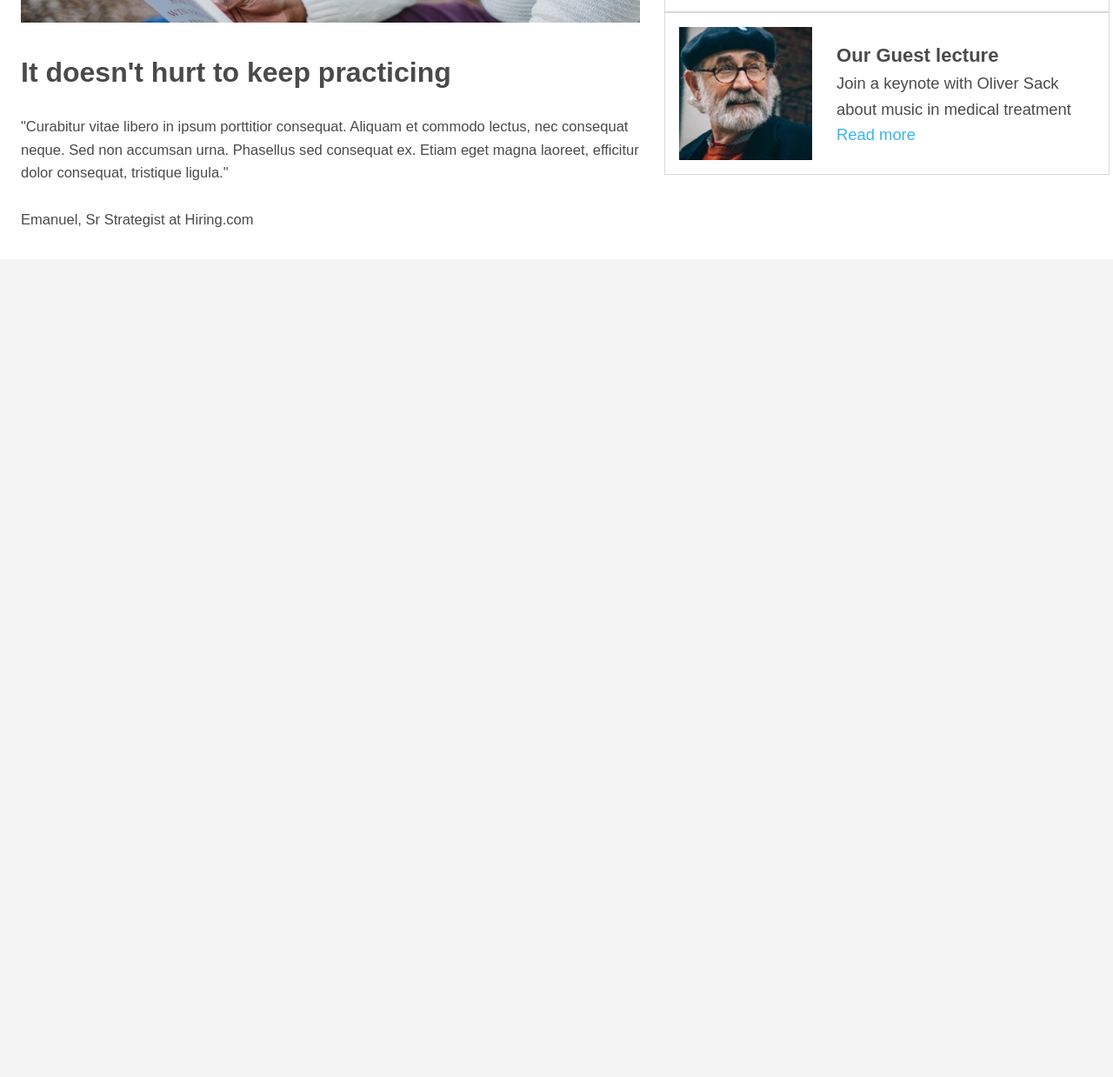
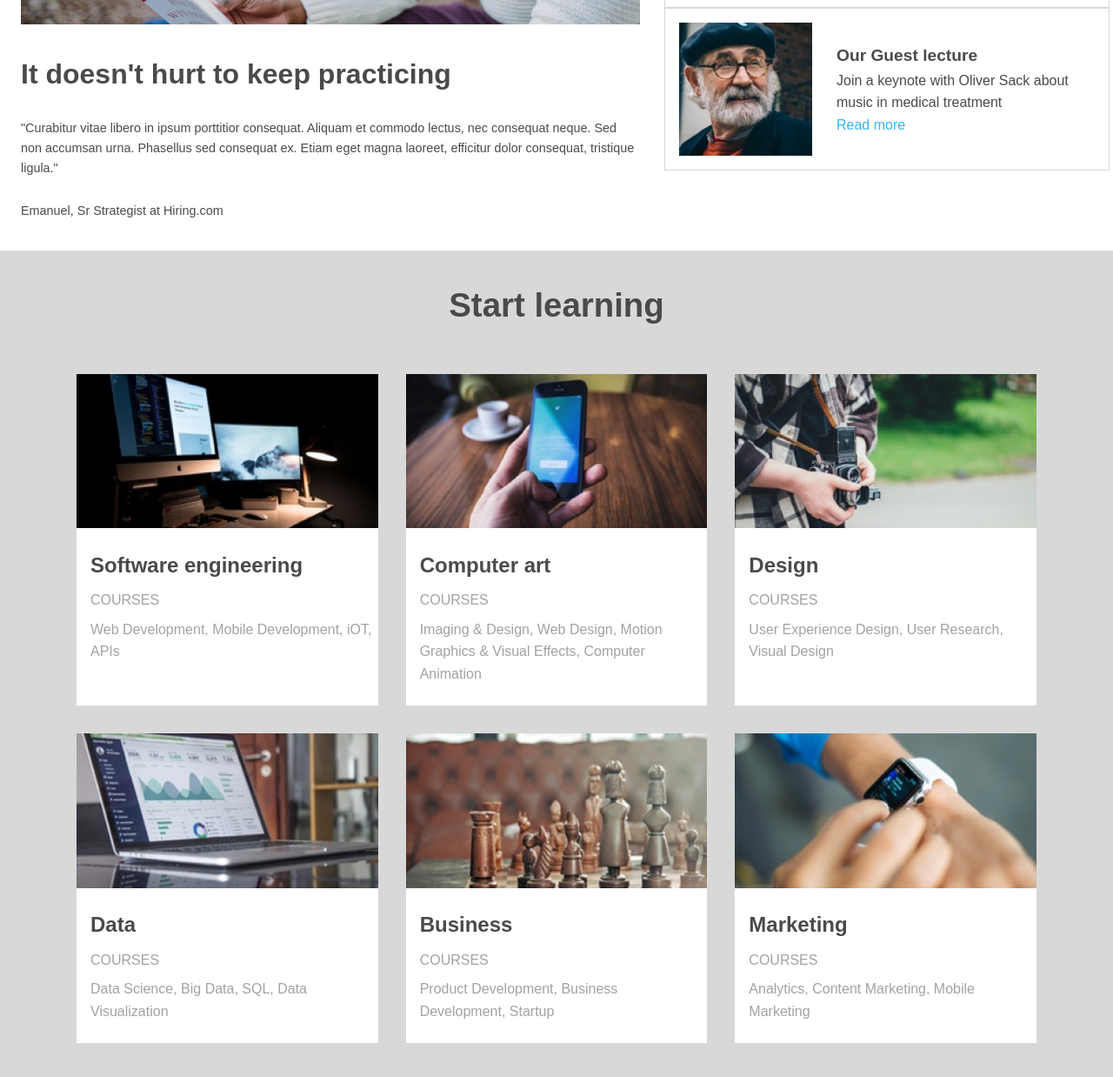
Before and after one commit to cwarre33/Colmar-Academy, a plain HTML site: page index.html in a window 1280 px wide. Shown: the part 1042-2280 px from the top of the page at 87% size. Before the commit the page ends 1340 px from the top, so only its background shows below. Drawn offline with Linux system fonts and the light colour scheme.

Commit message:
finished start learning section, still needs mobile support

```diff
--- a/index.html
+++ b/index.html
@@ -83,5 +83,50 @@
             </a>
         </div>
     </section>
+    <section class="start-learning">
+        <div class="start-learning-title">
+            <h1>Start learning</h1>
+        </div>
+        <div class="classes">
+            <div class="gallery">
+                <div class="item">
+                    <img src="images/course-software.jpg" alt="Photo 1">
+                    <h1>Software engineering</h1>
+                    <p>COURSES</p>
+                    <p>Web Development, Mobile Development, iOT, APIs</p>
+                </div>
+                <div class="item">
+                    <img src="images/course-computer-art.jpg" alt="Photo 2">
+                    <h1>Computer art</h1>
+                    <p>COURSES</p>
+                    <p>Imaging & Design, Web Design, Motion Graphics & Visual Effects, Computer Animation</p>
+                </div>
+                <div class="item">
+                    <img src="images/course-design.jpg" alt="Photo 3">
+                    <h1>Design</h1>
+                    <p>COURSES</p>
+                    <p>User Experience Design, User Research, Visual Design</p>
+                </div>
+                <div class="item">
+                    <img src="images/course-data.jpg" alt="Photo 1">
+                    <h1>Data</h1>
+                    <p>COURSES</p>
+                    <p>Data Science, Big Data, SQL, Data Visualization</p>
+                </div>
+                <div class="item">
+                    <img src="images/course-business.jpg" alt="Photo 2">
+                    <h1>Business</h1>
+                    <p>COURSES</p>
+                    <p>Product Development, Business Development, Startup</p>
+                </div>
+                <div class="item">
+                    <img src="images/course-marketing.jpg" alt="Photo 3">
+                    <h1>Marketing</h1>
+                    <p>COURSES</p>
+                    <p>Analytics, Content Marketing, Mobile Marketing</p>
+                </div>
+            </div>
+        </div>
+    </section>
 </body>
 </html>
--- a/style.css
+++ b/style.css
@@ -10,7 +10,10 @@ body {
     font-family: Arial, sans-serif;
     line-height: 1.6;
     background-color: #f4f4f4;
-    font-size: calc(12px + 0.5vw);
+    margin: 0;
+    padding: 0;
+    flex-direction: column;
+    align-items: center;
 }
 
 /* Header styling */
@@ -290,3 +293,53 @@ nav a img {
     }
 
 }
+/* Start Learning Section */
+.start-learning {
+    background-color: #D8D8D8;
+    margin: 0;
+    padding: 32px 72px;
+}
+ .start-learning-title {
+    font-size: 2em;
+    color: #4A4A4A;
+    text-align: center;
+    padding-bottom: 32px;
+}
+.start-learning-title h1 {
+    margin: 0;
+    font-size: 1.2em;
+}
+.classes {
+    width: 100%;
+    display: flex;
+    justify-content: center;
+    background-color: #D8D8D8;
+}
+.gallery {
+    display: grid;
+    grid-template-columns: repeat(3, 1fr);
+    width: 100%;
+}
+.item {
+    margin: 1em;
+    background-color: white;
+    text-align: center;
+    padding-bottom: 16px;
+}
+.item img {
+    max-width: 100%;
+    height: auto;
+}
+.item h1 {
+    text-align: left;
+    padding-left: 16px;
+    padding-bottom: 8px;
+    padding-top: 16px;
+    color: #4A4A4A;
+}
+.item p {
+    text-align: left;
+    padding-left: 16px;
+    padding-bottom: 8px;
+    color: #A2A2A2;
+}
```
